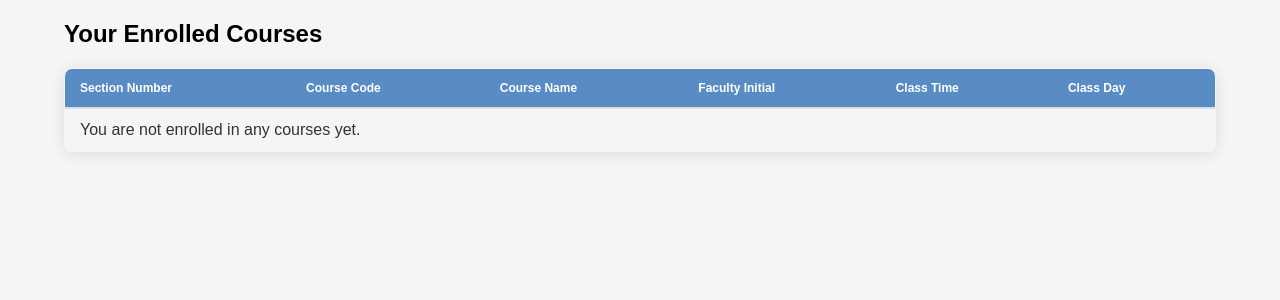
After one commit to treyan07/BRAGUNI, a Django app: page /enrolled-courses/ in a window 1280 px wide. The commit adds this page. Shown: the top 300 px of the page. Run offline with Django 5.2, Linux system fonts and the light colour scheme; data that the repository does not hold is empty.

Commit message:
modified:   advising/panel/__pycache__/urls.cpython-312.pyc 	modified:   advising/panel/__pycache__/views.cpython-312.pyc 	modified:   advising/panel/urls.py 	modified:   advising/panel/views.py 	modified:   advising/static/styles/table.css 	modified:   advising/templates/all_students.html 	new file:   advising/templates/enrolled_courses.html 	modified:   advising/templates/home.html 	modified:   advising/templates/studentNavbar.html

```diff
--- a/advising/panel/urls.py
+++ b/advising/panel/urls.py
@@ -1,5 +1,5 @@
 from django.urls import path
-from .views import home, add_student, add_faculty, add_staff, AddDepartment, AddCourse, AddSection, student_list, edit_student, delete_student, login_view, logout_view, faculty_list, edit_faculty, delete_faculty, all_courses, edit_course, delete_course, all_sections, edit_section, delete_section, enroll_section, all_departments, edit_department, delete_department
+from .views import home, add_student, add_faculty, add_staff, AddDepartment, AddCourse, AddSection, student_list, edit_student, delete_student, login_view, logout_view, faculty_list, edit_faculty, delete_faculty, all_courses, edit_course, delete_course, all_sections, edit_section, delete_section, enroll_section, all_departments, edit_department, delete_department, enrolled_courses
 
 urlpatterns = [
     path("", home, name = "home"),
@@ -37,6 +37,7 @@ urlpatterns = [
     path('create-section/', AddSection, name = 'create-section'),
 
     path('enroll-section/', enroll_section, name='enroll_section'),
+    path('enrolled-courses/', enrolled_courses, name='enrolled-courses'),
 
 
 ]
--- a/advising/panel/views.py
+++ b/advising/panel/views.py
@@ -37,7 +37,6 @@ lab_days = [
 
 def home(request):
     return render(request, 'home.html')
-
 
 def login_view(request):
     if request.method == 'POST':
@@ -393,7 +392,7 @@ def delete_course(request, course_id):
             cursor.execute("DELETE FROM panel_course WHERE id = %s", [course_id])
         return redirect('all-courses')
 
-    # Optional: Render a confirmation page before deletion
+
     return render(request, 'delete_course.html', {'course_id': course_id})
 
 @login_required
@@ -462,15 +461,15 @@ def all_sections(request):
 
 @login_required
 def edit_section(request, section_id):
-    section = get_object_or_404(Section, id=section_id)  # Change based on your ID field
+    section = get_object_or_404(Section, id=section_id)
 
     if request.method == 'POST':
         form = SectionForm(request.POST, instance=section)
         if form.is_valid():
             form.save()
-            return redirect('all-sections')  # Redirect to the sections list
+            return redirect('all-sections')
     else:
-        form = SectionForm(instance=section)  # Pre-fill the form with existing data
+        form = SectionForm(instance=section)
 
     return render(request, 'edit_section.html', {'form': form, 'section': section})
 
@@ -498,16 +497,16 @@ def AddSection(request):
 
 @login_required
 def enroll_section(request):
-    student_id = request.user.id  # Assuming user is logged in as a student
+    student_id = request.user.id
 
     if request.method == "POST":
         selected_sections = request.POST.getlist('sections')
 
-        # Ensure student selects between 2 and 4 sections
+
         if len(selected_sections) < 2 or len(selected_sections) > 4:
             return render(request, 'enroll_section.html', {'error': 'You must select between 2 and 4 sections.'})
 
-        # Check if the student has already enrolled in any section
+
         with connection.cursor() as cursor:
             cursor.execute("""
                 SELECT COUNT(*) FROM panel_student_enrollment
@@ -528,7 +527,7 @@ def enroll_section(request):
                 course_code = cursor.fetchone()
 
                 if course_code is None:
-                    continue  # Skip if the section does not exist
+                    continue
 
                 course_code = course_code[0]
 
@@ -574,6 +573,23 @@ def enroll_section(request):
 
     return render(request, 'enroll_section.html', {'sections': sections, 'course_code_filter': course_code_filter})
 
+def enrolled_courses(request):
+    student_id = request.user.id
+
+    with connection.cursor() as cursor:
+        cursor.execute("""
+            SELECT s.id, c.course_code, c.course_name, s.number, f.initial, s.class_time, s.class_day
+            FROM panel_student_enrollment e
+            JOIN panel_section s ON e.section_id = s.id
+            JOIN panel_course c ON s.course_id = c.id
+            JOIN panel_faculty f ON s.faculty_id = f.customuser_ptr_id
+            WHERE e.student_id = %s
+        """, [student_id])
+
+        enrolled_courses = cursor.fetchall()
+
+    return render(request, 'enrolled_courses.html', {'enrolled_courses': enrolled_courses})
+
 def all_departments(request):
     with connection.cursor() as cursor:
         cursor.execute("SELECT id, name, dept_initial FROM panel_department")
@@ -588,7 +604,7 @@ def edit_department(request, department_id):
         form = DepartmentForm(request.POST, instance=department)
         if form.is_valid():
             form.save()
-            return redirect('all-departments')  # Redirect back to all departments list
+            return redirect('all-departments')
     else:
         form = DepartmentForm(instance=department)
 
@@ -599,6 +615,6 @@ def delete_department(request, department_id):
 
     if request.method == 'POST':
         department.delete()
-        return redirect('all-departments')  # Redirect back to the departments list
+        return redirect('all-departments')
 
     return render(request, 'delete_department.html', {'department': department})
--- a/advising/static/styles/table.css
+++ b/advising/static/styles/table.css
@@ -38,7 +38,7 @@ thead th {
     padding: 12px 15px;
     text-align: left;
     font-weight: bold;
-    font-size: 16px;
+    font-size: 12px;
     border-bottom: 2px solid #ddd;
 }
 
--- /dev/null
+++ b/advising/templates/enrolled_courses.html
@@ -0,0 +1,36 @@
+{% extends 'main.html' %}
+
+{% block content %}
+    <h2>Your Enrolled Courses</h2>
+
+    <table class="table">
+        <thead>
+            <tr>
+                <th>Section Number</th>
+                <th>Course Code</th>
+                <th>Course Name</th>
+                <th>Faculty Initial</th>
+                <th>Class Time</th>
+                <th>Class Day</th>
+            </tr>
+        </thead>
+        <tbody>
+            {% for course in enrolled_courses %}
+                <tr>
+                    <td>{{ course.3 }}</td> <!-- Section Number -->
+                    <td>{{ course.1 }}</td> <!-- Course Code -->
+                    <td>{{ course.2 }}</td> <!-- Course Name -->
+                    <td>{{ course.4 }}</td> <!-- Faculty Initial -->
+                    <td>{{ course.5 }}</td> <!-- Class Time -->
+                    <td>{{ course.6 }}</td> <!-- Class Day -->
+                </tr>
+            {% empty %}
+                <tr>
+                    <td colspan="6">You are not enrolled in any courses yet.</td>
+                </tr>
+            {% endfor %}
+        </tbody>
+    </table>
+
+
+{% endblock %}
--- a/advising/templates/home.html
+++ b/advising/templates/home.html
@@ -4,6 +4,8 @@
 <link rel="stylesheet" href="{% static 'styles/forms.css' %}">
 
 {% block content %}
+
+
 <div class="flex1-container link-btn">
     {% if user.is_authenticated %}
 {%else%}
@@ -11,4 +13,6 @@
 <a href="{% url 'login' %}">Login</a>
 {%endif%}
 </div>
+
+
 {% endblock content %}
--- a/advising/templates/studentNavbar.html
+++ b/advising/templates/studentNavbar.html
@@ -31,4 +31,7 @@
     <a href = '{% url "all-sections" %}'>
         <h1> Section List </h1>
     </a>
+    <a href = '{% url 'enrolled-courses' %}'>
+        <h1> Enrolled Courses </h1>
+    </a>
 </div>
```
Also changed, not shown: advising/templates/all_students.html (+6 -14 lines).
